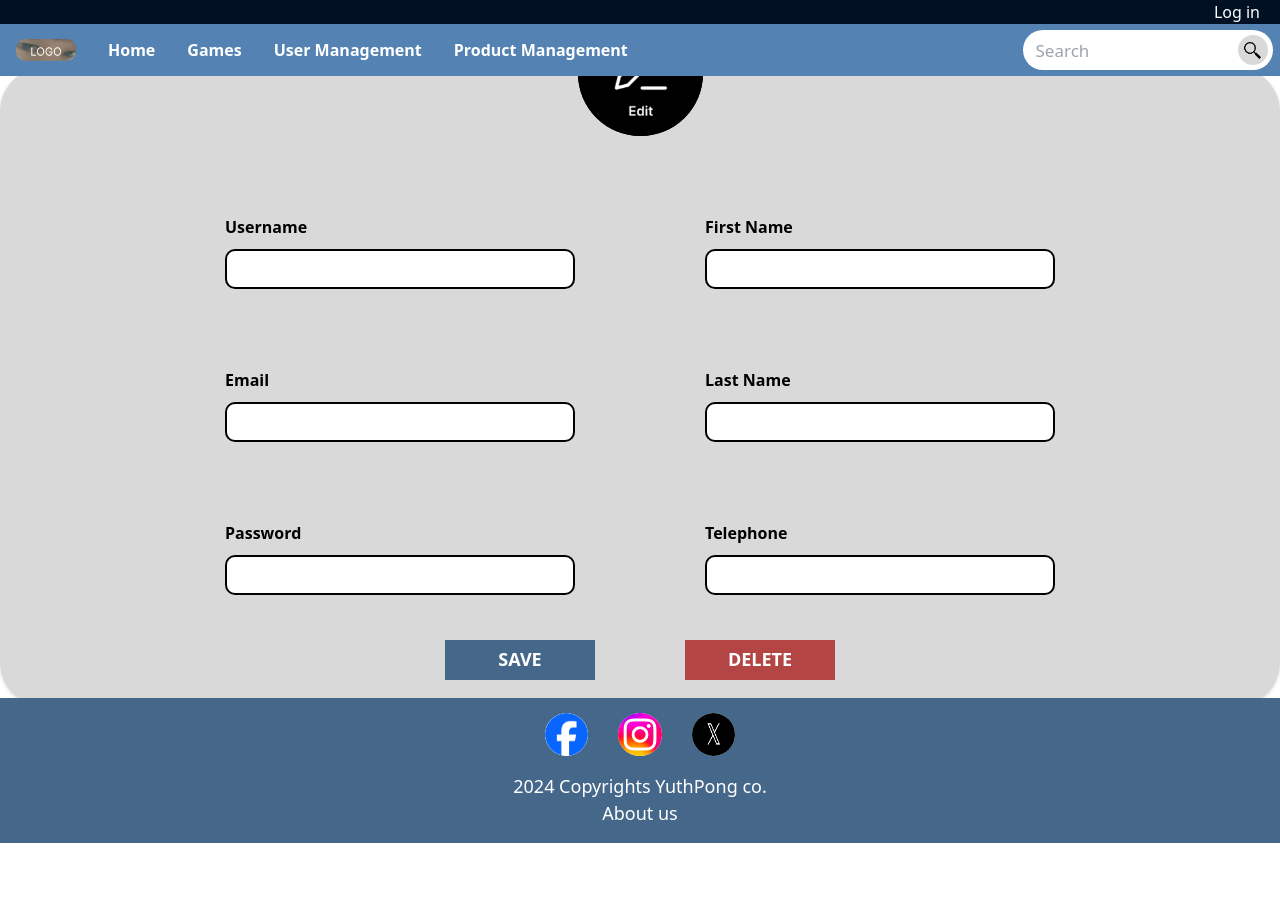
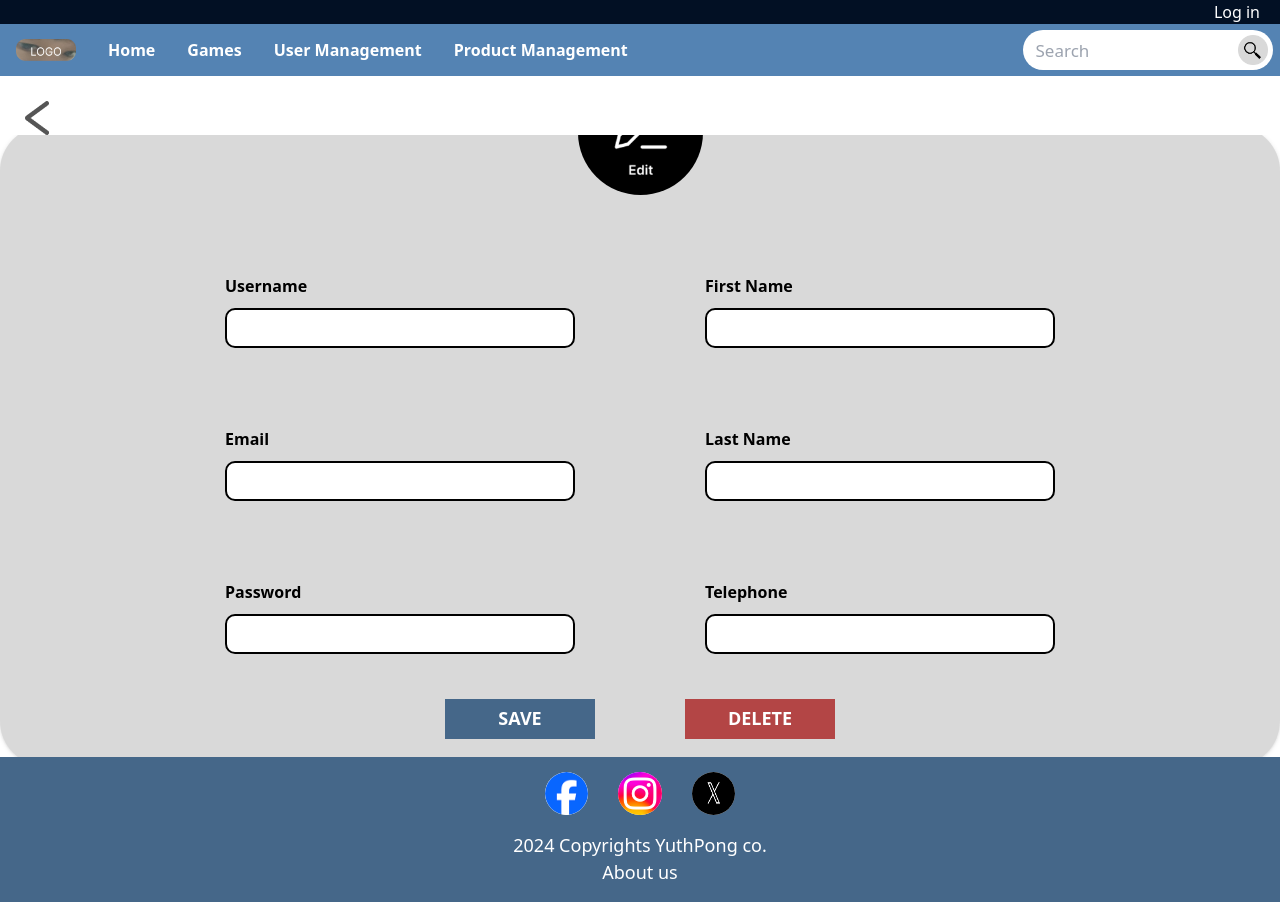
Before and after one commit to JuiPi/T-TopUp, a React (Vite) app in the folder T-TopUp/: page /edit-admin in a window 1280 px wide. Before the commit the page ends 843 px from the top, so only its background shows below. Built offline with nearby package versions, Linux system fonts and the light colour scheme.

Commit message:
Add Back button in add admin and edit admin ALSO router

```diff
--- a/T-TopUp/src/AddADMIN.css
+++ b/T-TopUp/src/AddADMIN.css
@@ -1,3 +1,8 @@
+.Back{
+    margin-left: 25px;
+    margin-top: 25px;
+}
+
 .Body{
     display: flex;
     justify-content: center;
--- a/T-TopUp/src/AddADMIN.tsx
+++ b/T-TopUp/src/AddADMIN.tsx
@@ -1,6 +1,7 @@
 import Footer from "./Components/Footer";
 import NavBar from "./Components/NavBar";
 import Edit_Cover from "./assets/Misc/Edit_Cover.png";
+import BackButton from "./assets/Misc/Back Button.jpg"
 import "./AddADMIN.css";
 
 function AddADMIN() {
@@ -9,6 +10,12 @@ function AddADMIN() {
       <header>
         <NavBar />
       </header>
+
+    <switch>
+      <a href="admin-management">
+        <img src={BackButton} className="Back" ></img>
+      </a>
+      </switch>
 
       <body>
         <div className="Body">
@@ -59,9 +66,11 @@ function AddADMIN() {
                 </div>
               </div>
 
-              <button type="submit" className="Submitbutton">
-                ADD
-              </button>
+              <a href="admin-management">
+                <button type="submit" className="Submitbutton">
+                  ADD
+                </button>
+              </a>
             </div>
           </div>
         </div>
--- a/T-TopUp/src/Components/Footer.tsx
+++ b/T-TopUp/src/Components/Footer.tsx
@@ -21,7 +21,7 @@ function Footer() {
 
         <div className="footer-text">
           <p>2024 Copyrights YuthPong co.</p>
-          <a href="about-us" className="about">About us</a>
+          <a href="about-us" className="hover:border-b border-white-500">About us</a>
         </div>
       </footer>
     </>
--- a/T-TopUp/src/Components/NavBar.tsx
+++ b/T-TopUp/src/Components/NavBar.tsx
@@ -13,7 +13,7 @@ function NavBar() {
           <img src={picture} alt="Logo" className="logosize"></img>
         </a>
         <a href="/">Home</a>
-        <a href="#">Games</a>
+        <a href="/">Games</a>
         <a href="admin-management">User Management</a>
         <a href="product-management">Product Management</a>
         <div className="search">
--- a/T-TopUp/src/EditADMIN.css
+++ b/T-TopUp/src/EditADMIN.css
@@ -1,3 +1,8 @@
+.Back{
+    margin-left: 25px;
+    margin-top: 25px;
+}
+
 .Body{
     display: flex;
     justify-content: center;
--- a/T-TopUp/src/EditADMIN.tsx
+++ b/T-TopUp/src/EditADMIN.tsx
@@ -1,6 +1,7 @@
 import Footer from "./Components/Footer";
 import NavBar from "./Components/NavBar";
 import Edit_Cover from "./assets/Misc/Edit_Cover.png";
+import BackButton from "./assets/Misc/Back Button.jpg"
 import "./EditADMIN.css";
 
 function EditADMIN() {
@@ -9,6 +10,12 @@ function EditADMIN() {
       <header>
         <NavBar />
       </header>
+
+      <switch>
+      <a href="admin-management">
+        <img src={BackButton} className="Back" ></img>
+      </a>
+      </switch>
 
       <body>
         <div className="Body">
@@ -59,12 +66,14 @@ function EditADMIN() {
                 </div>
               </div>
 
+              <a href="admin-management">
                 <button type="submit" className="SubmitbuttonA">
                   SAVE
                 </button>
                 <button type="reset" className="SubmitbuttonB">
                   DELETE
                 </button>
+              </a>
             </div>
           </div>
         </div>
--- a/T-TopUp/src/UserManagement.tsx
+++ b/T-TopUp/src/UserManagement.tsx
@@ -7,7 +7,8 @@ function UserManagement() {
             <NavBar />
 
             <div className="flex justify-end mr-48">
-                <button type="button" className="w-24 h-8 bg-green-500 text-white text-center font-semibold rounded-md mt-8">Add User</button>
+
+                <a href="add-admin"><button type="button" className="w-24 h-8 bg-green-500 text-white text-center font-semibold rounded-md mt-8">Add User</button> </a>
             </div>
 
             <div className="text-center mt-8 text-2xl font-bold"> {/* Apply Tailwind CSS classes for center alignment */}
```
Also changed, not shown: T-TopUp/src/assets/Misc/Back Button.jpg (added). Lines whose indentation alone changed are shown as unchanged.
